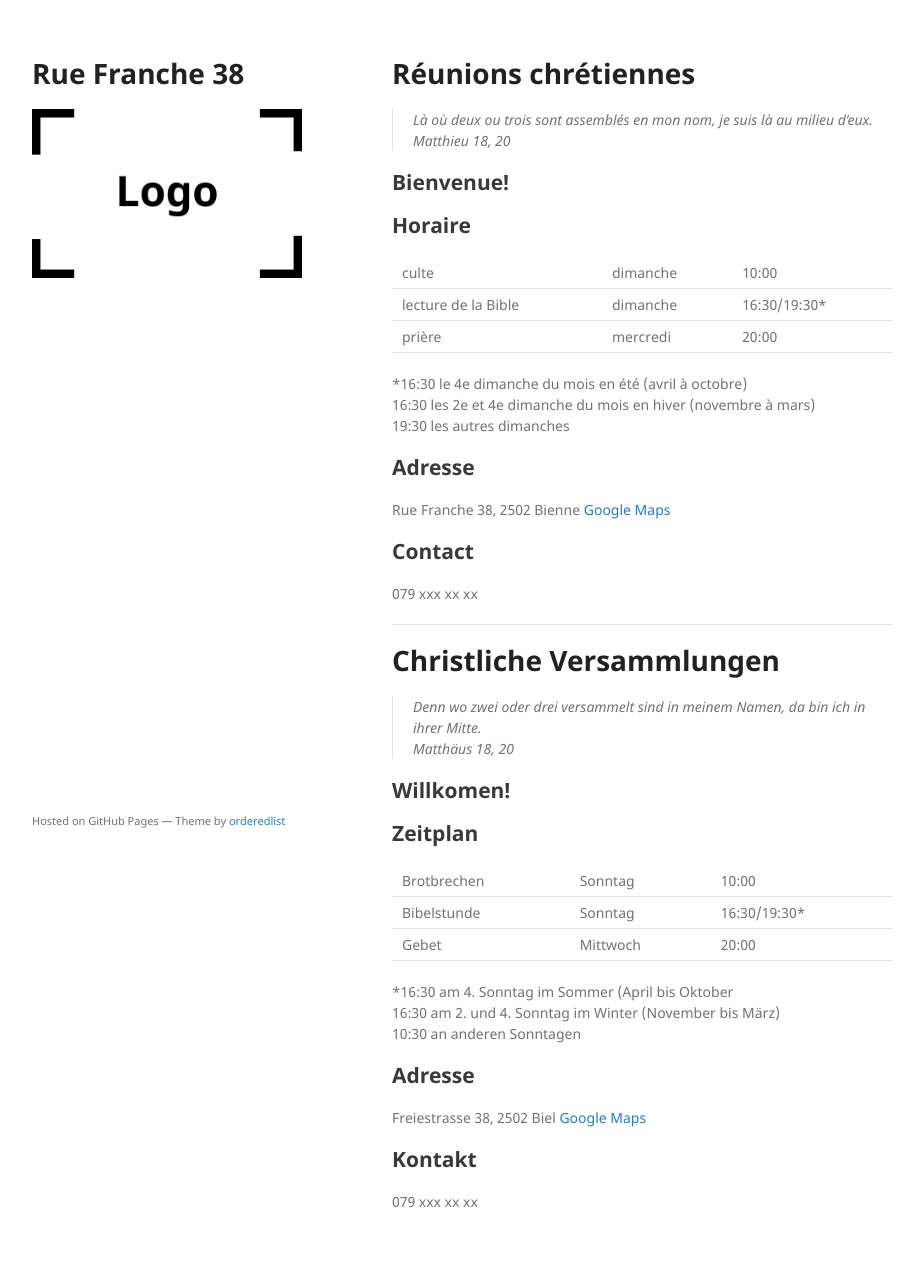
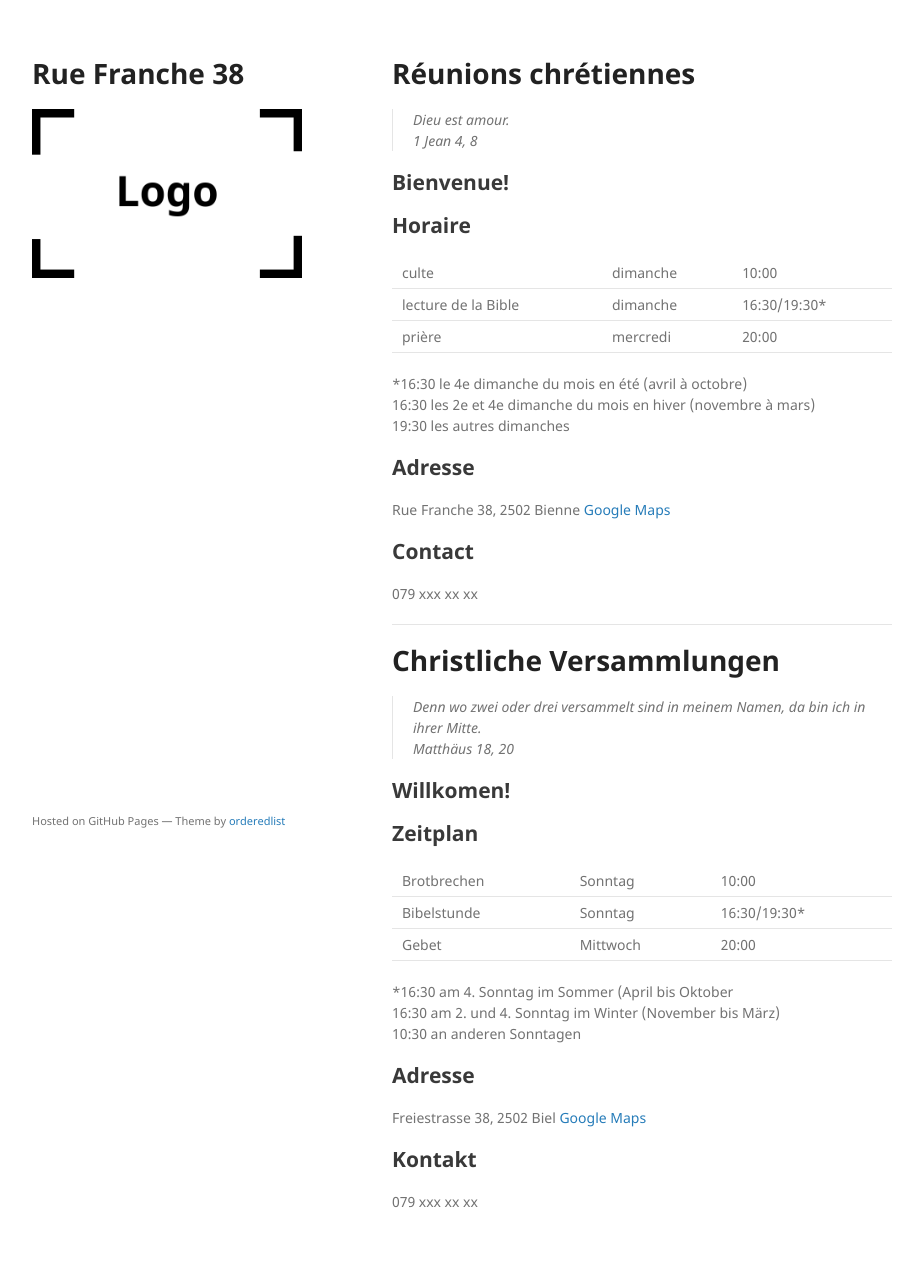
Before and after one commit to gitjo7265/rf38, a Jekyll site: the page built from index.md, in a window 1280 px wide. Shown: the whole page, without its empty margins (178-1101 px from the left). Built offline with Jekyll 4.4.1, drawn with Linux system fonts in a browser that asks for light colours; our own code applies the rules of GitHub Pages for plain Markdown files.

Commit message:
Update index.md

```diff
--- a/index.md
+++ b/index.md
@@ -5,8 +5,8 @@ layout: default
 # Réunions chrétiennes
 
 
-> Là où deux ou trois sont assemblés en mon nom, je suis là au milieu d’eux.\
-> Matthieu 18, 20
+> Dieu est amour.\
+> 1 Jean 4, 8
 
 ## Bienvenue!
 
```
